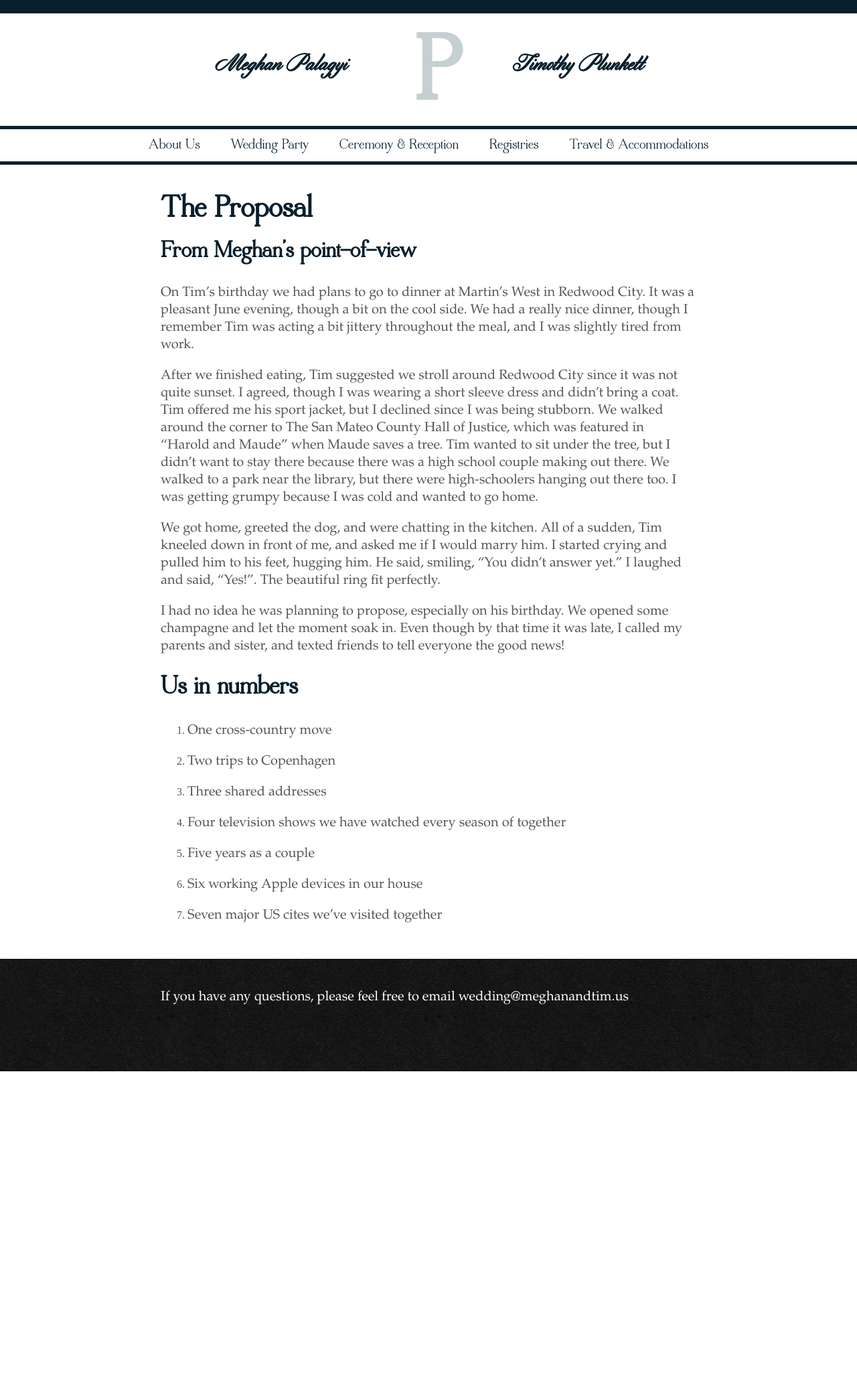
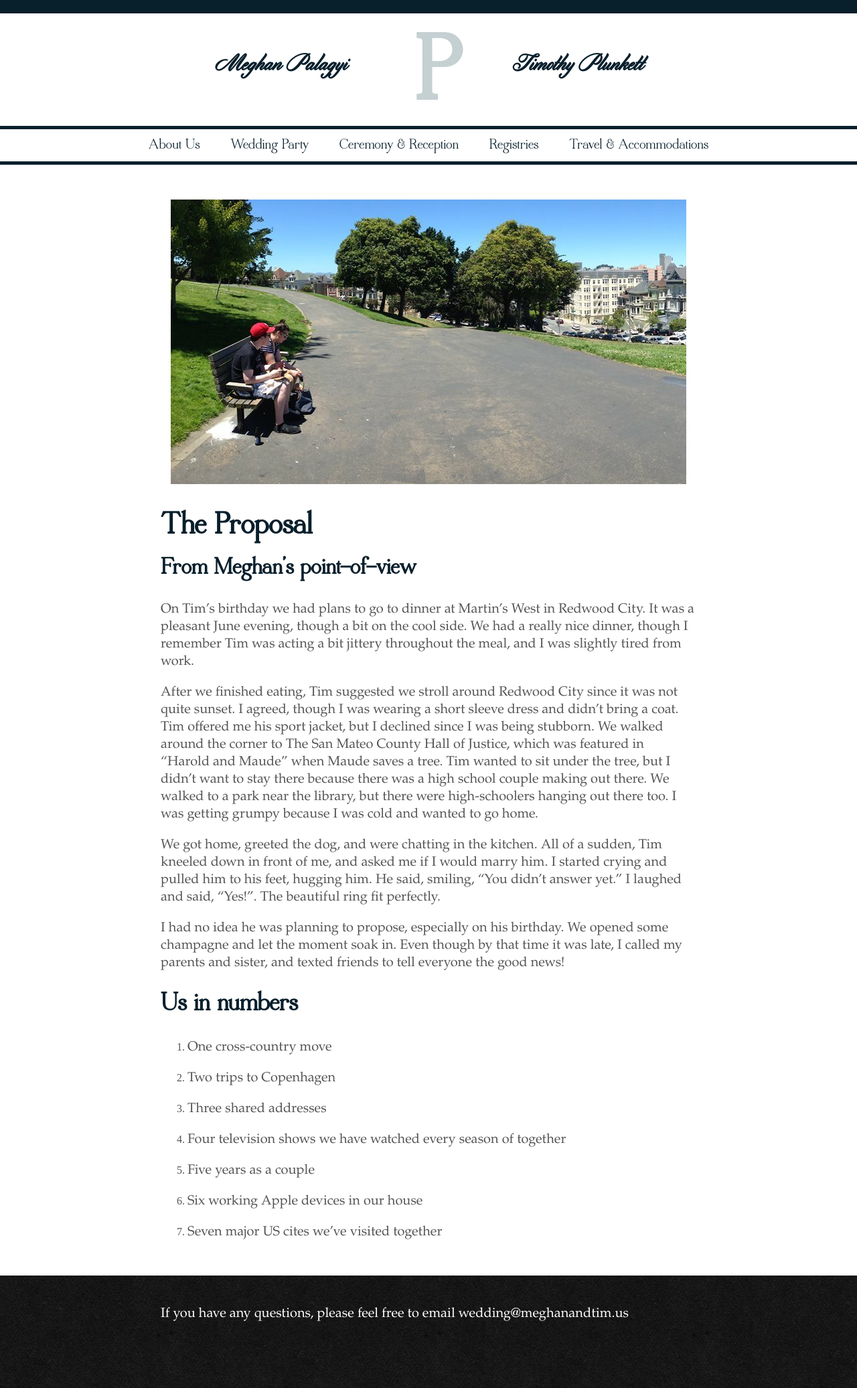
Before and after one commit to timplunkett/meghanandtim.us, a Jekyll site: the page built from about/index.md, in a window 1280 px wide. Shown: the whole page at 67% size. Built offline with Jekyll 4.4.1, drawn with Linux system fonts in a browser that asks for light colours; before the commit the page ends 1600 px from its top, so only the background shows below that.

Commit message:
Update image name, add alamo image, and add read more.

```diff
--- a/_sass/partials/_design.sass
+++ b/_sass/partials/_design.sass
@@ -74,8 +74,14 @@ footer
   .contact
     font-size: 1.15em
 
+// Images
+
 // Front page
 .welcome
   float: left
   margin-right: 20px
   margin-top: 14px
+
+// About
+.alamo-square
+  text-align: center
--- a/about/index.md
+++ b/about/index.md
@@ -2,6 +2,9 @@
 layout: page
 title: About Us
 ---
+
+{:.alamo-square}
+![Meghan and Tim](/images/us-alamo-square.jpg)
 
 # The Proposal
 
--- a/stylesheets/screen.css
+++ b/stylesheets/screen.css
@@ -227,6 +227,10 @@ footer .contact {
   margin-top: 14px;
 }
 
+.alamo-square {
+  text-align: center;
+}
+
 html, body {
   height: 100%;
 }
```
Also changed, not shown: ceremony-reception/index.md (+2 -2 lines), images/us-alamo-square.jpg (added), images/washington-crossing-inn.jpg (renamed from images/washingtion-crossing-inn.jpg).
